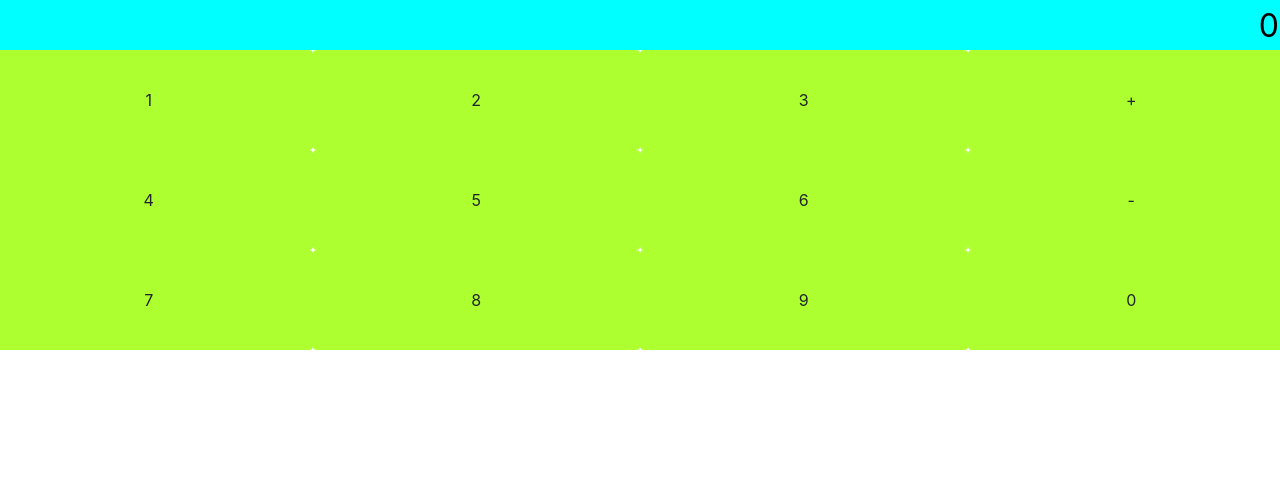
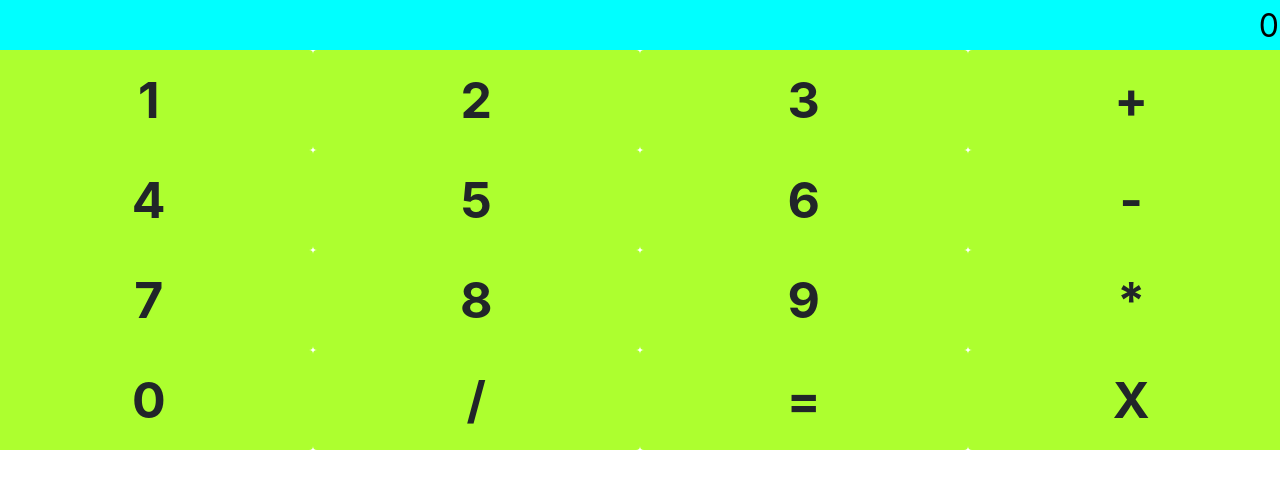
Before and after one commit to Tahirbhalli/react-calculator, a React (Create React App) app: page / in a window 1280 px wide. Shown: the top 488 px of the page. Built offline with nearby package versions, Linux system fonts and the light colour scheme.

Commit message:
complete

```diff
--- a/src/App.css
+++ b/src/App.css
@@ -7,5 +7,7 @@ input {
 
 button {
   background: greenyellow !important;
+  font-size: 50px !important;
+  font-weight: bolder !important;
   height: 100px;
 }
--- a/src/component/DisplayPannel.js
+++ b/src/component/DisplayPannel.js
@@ -1,37 +1,77 @@
 import React, { Component } from 'react';
 import Number from './Number';
 import Operator from './Operator';
+import Action from '../logic/Operations';
 
 export default class DisplayPannel extends Component {
   constructor(props) {
     super(props);
-
     this.state = {
       firstNumber: 0,
       secNumber: 0,
       total: 0,
       activeNumber: '0',
       operator: null,
+      operatorState: false,
     };
   }
+  removeDigit(){
+
+  }
+  getotal(){
+    if (this.state.secNumber !== 0){
+      let val = Action(this.state.operator,this.state.firstNumber,this.state.secNumber);
+      this.setState({
+        firstNumber: val,
+        secNumber: 0,
+        operator: null,
+        total: val,
+        operatorState: true,
+      },()=>this.setState({
+        activeNumber: this.state.total,
+      }))
+
+    }
+  }
   setOperator = (op) => {
+    if(!this.state.operatorState){
+      return;
+    }
     if(this.state.secNumber === 0 && this.state.firstNumber !== 0) {
       this.setState({
         operator: op,
       },()=>this.setState({
         activeNumber: this.state.firstNumber + this.state.operator,
       }))
-    } else {
-        // set opertion
-        console.log('set the operation')
+    }
+    else {
+      let val = Action(this.state.operator,this.state.firstNumber,this.state.secNumber);
+      this.setState({
+        firstNumber: val,
+        secNumber: 0,
+        operator: op,
+        total: val,
+      },()=>this.setState({
+        activeNumber: this.state.firstNumber + this.state.operator,
+      }))
     }
   }
   setNumber = (number) => {
     if(this.state.operator === null){
+      if(this.state.total !== 0) {
+        this.setState({
+          firstNumber: 0,
+        },() => this.setState({
+          activeNumber: this.state.firstNumber*10+number,
+          firstNumber: this.state.firstNumber*10+number,
+          operatorState: true,
+        }))
+      }else{
       this.setState({
         activeNumber: this.state.firstNumber*10+number,
         firstNumber: this.state.firstNumber*10+number,
-      })
+        operatorState: true,
+      })}
     } else {
         this.setState({
           secNumber: this.state.secNumber*10+number,
@@ -56,7 +96,11 @@ export default class DisplayPannel extends Component {
         <Number number={7} triggerParent={this.setNumber}/>
         <Number number={8} triggerParent={this.setNumber}/>
         <Number number={9} triggerParent={this.setNumber}/>
+        <Operator operator='*' triggerParent={this.setOperator}/>
         <Number number={0} triggerParent={this.setNumber}/>
+        <Operator operator='/' triggerParent={this.setOperator}/>
+        <button className="col-3 btn" onClick={()=>this.getotal()}>=</button>
+        <button className="col-3 btn" onClick={()=>this.removeDigit()}>X</button>
       </div>
     );
   }
--- /dev/null
+++ b/src/logic/Operations.js
@@ -0,0 +1,19 @@
+/* eslint-disable consistent-return */
+/* eslint-disable no-unused-vars */
+const Action = (oprator, num1, num2) => {
+  switch (oprator) {
+    case '+':
+      return num1 + num2;
+    case '*':
+      return num1 * num2;
+    case '-':
+      return num1 - num2;
+    case '/':
+      return num1 / num2;
+    default:
+      console.error('error');
+      break;
+  }
+};
+
+export default Action;
```
